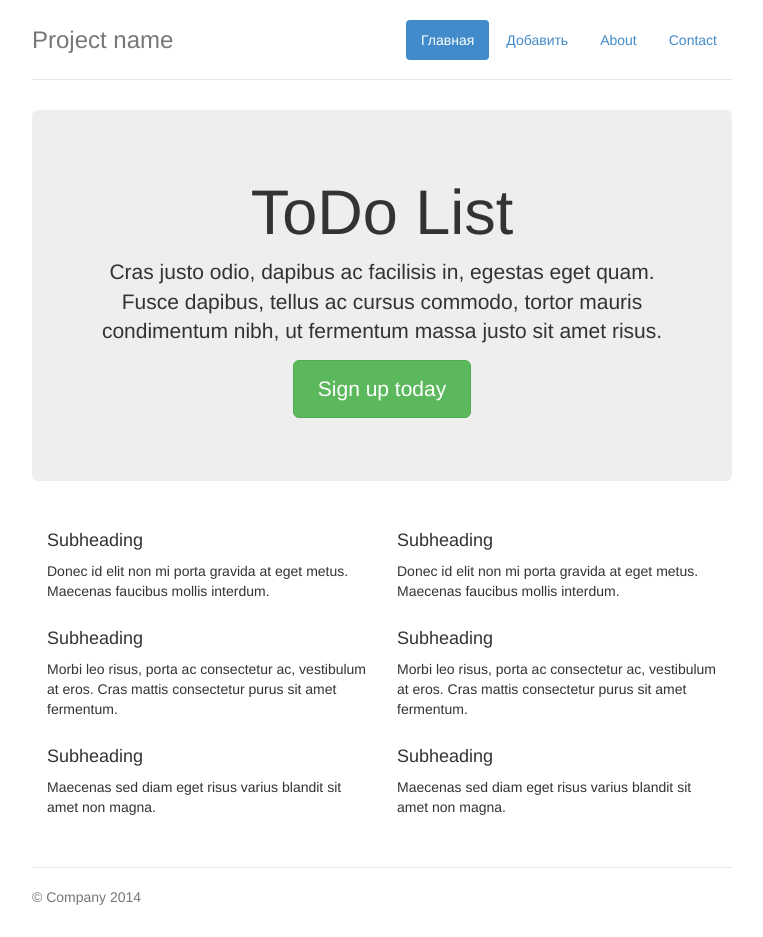
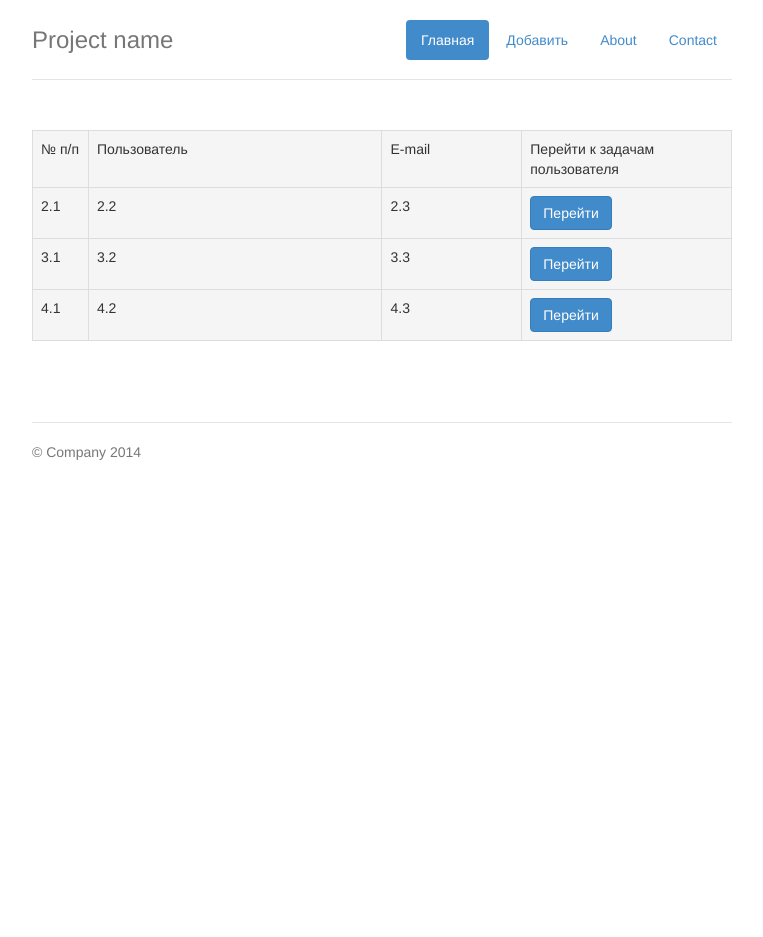
Before and after one commit to ekaterina8/ToDo, a PHP site: page / in a window 1280 px wide. Shown: the whole page, without its empty margins (258-1021 px from the left). After the commit the page ends 460 px from the top, so only its background shows below. Run offline with PHP 8.4, Linux system fonts and the light colour scheme.

Commit message:
add table

```diff
--- a/app/views/list.php
+++ b/app/views/list.php
@@ -44,34 +44,40 @@
         <h3 class="text-muted">Project name</h3>
       </div>
 
-      <div class="jumbotron">
-        <h1><?php echo $pageTitle; ?></h1>
-        <p class="lead">Cras justo odio, dapibus ac facilisis in, egestas eget quam. Fusce dapibus, tellus ac cursus commodo, tortor mauris condimentum nibh, ut fermentum massa justo sit amet risus.</p>
-        <p><a class="btn btn-lg btn-success" href="#" role="button">Sign up today</a></p>
-      </div>
+      <table class="table table-hover">
+      <table class="table table-bordered">
+        <tr class="active">
+            <td width=8%>№ п/п</td>
+            <td width=42%>Пользователь</td>
+            <td width=20%>E-mail</td>
+            <td width=30%>Перейти к задачам пользователя</td>
+        </tr>
+        <tr class="active">
+            <td>2.1</td>
+            <td>2.2</td>
+            <td>2.3</td>
+            <td><button type="button" class="btn btn-primary" color="green">Перейти</button></td>
+        </tr>
+        <tr class="active">
+            <td>3.1</td>
+            <td>3.2</td>
+            <td>3.3</td>
+            <td><button type="button" class="btn btn-primary" color="green">Перейти</button></td>
+        </tr>
+        <tr class="active">
+            <td>4.1</td>
+            <td>4.2</td>
+            <td>4.3</td>
+            <td><button type="button" class="btn btn-primary" color="green">Перейти</button></td>
+        </tr>
+      </table>
+      </table>
+
 
       <div class="row marketing">
-        <div class="col-lg-6">
-          <h4>Subheading</h4>
-          <p>Donec id elit non mi porta gravida at eget metus. Maecenas faucibus mollis interdum.</p>
+        <div class="col-lg-6"></div>
 
-          <h4>Subheading</h4>
-          <p>Morbi leo risus, porta ac consectetur ac, vestibulum at eros. Cras mattis consectetur purus sit amet fermentum.</p>
-
-          <h4>Subheading</h4>
-          <p>Maecenas sed diam eget risus varius blandit sit amet non magna.</p>
-        </div>
-
-        <div class="col-lg-6">
-          <h4>Subheading</h4>
-          <p>Donec id elit non mi porta gravida at eget metus. Maecenas faucibus mollis interdum.</p>
-
-          <h4>Subheading</h4>
-          <p>Morbi leo risus, porta ac consectetur ac, vestibulum at eros. Cras mattis consectetur purus sit amet fermentum.</p>
-
-          <h4>Subheading</h4>
-          <p>Maecenas sed diam eget risus varius blandit sit amet non magna.</p>
-        </div>
+        <div class="col-lg-6"></div>
       </div>
 
       <div class="footer">
```
